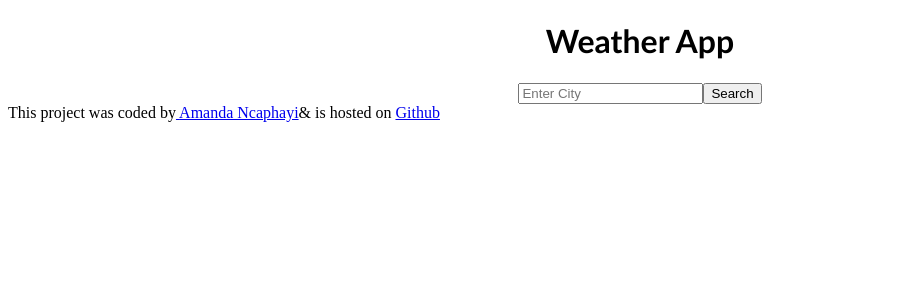
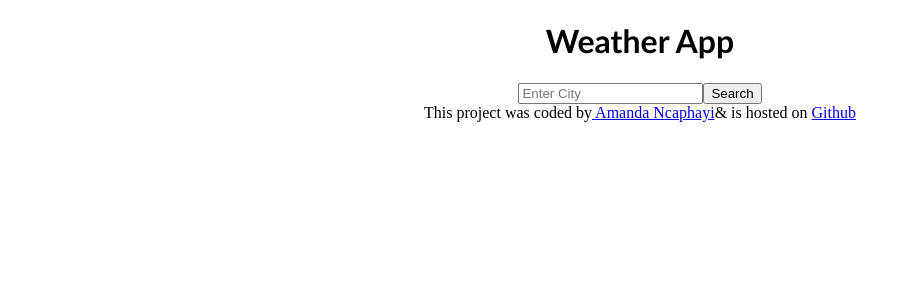
Before and after one commit to AmandaNcaps/react-weather-app, a React (Create React App) app: page / in a window 1280 px wide. Shown: the top 300 px of the page, without its empty margins (0-911 px from the left). Built offline with nearby package versions, Linux system fonts and the light colour scheme.

Commit message:
footer
text align center

```diff
--- a/src/styles.css
+++ b/src/styles.css
@@ -2,3 +2,7 @@
     font-family:'Gill Sans', 'Gill Sans MT', Calibri, 'Trebuchet MS', sans-serif;
     text-align: center;
   }
+
+  footer {
+    text-align: center;
+  }
```
